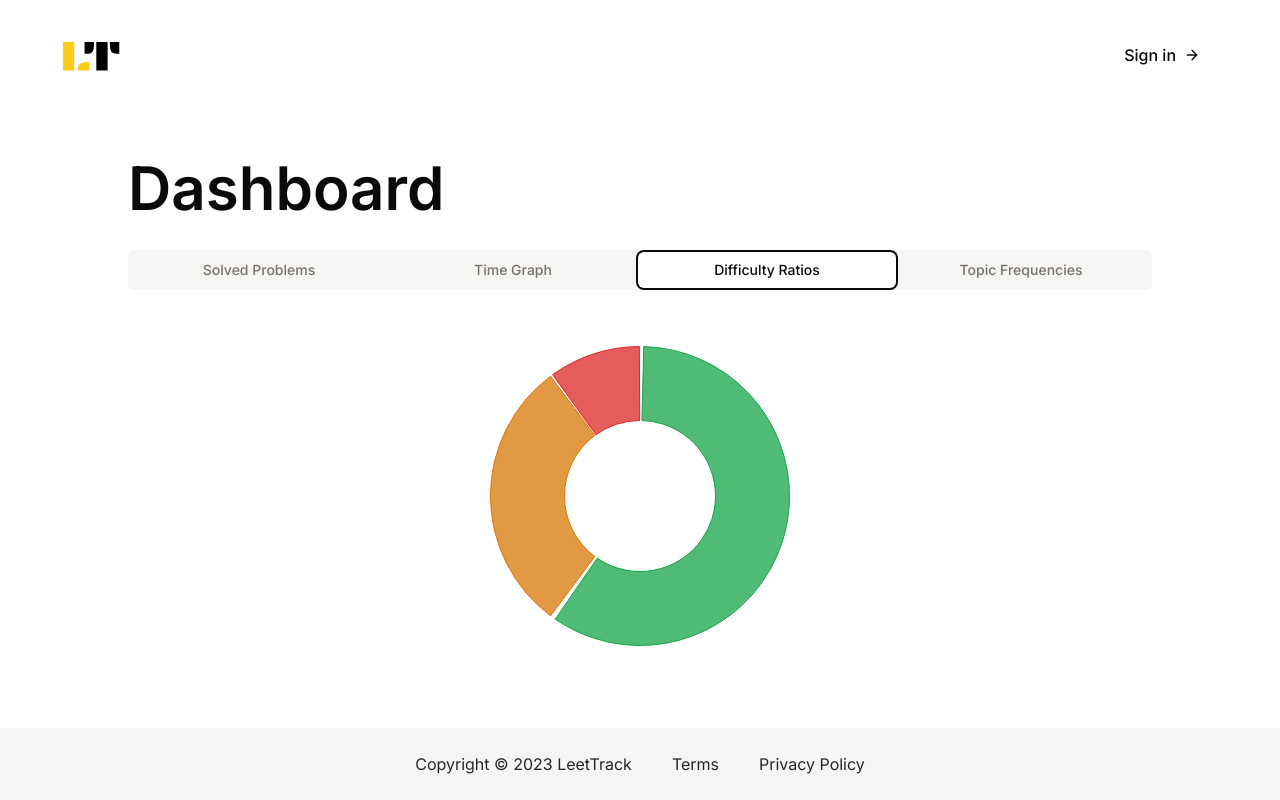
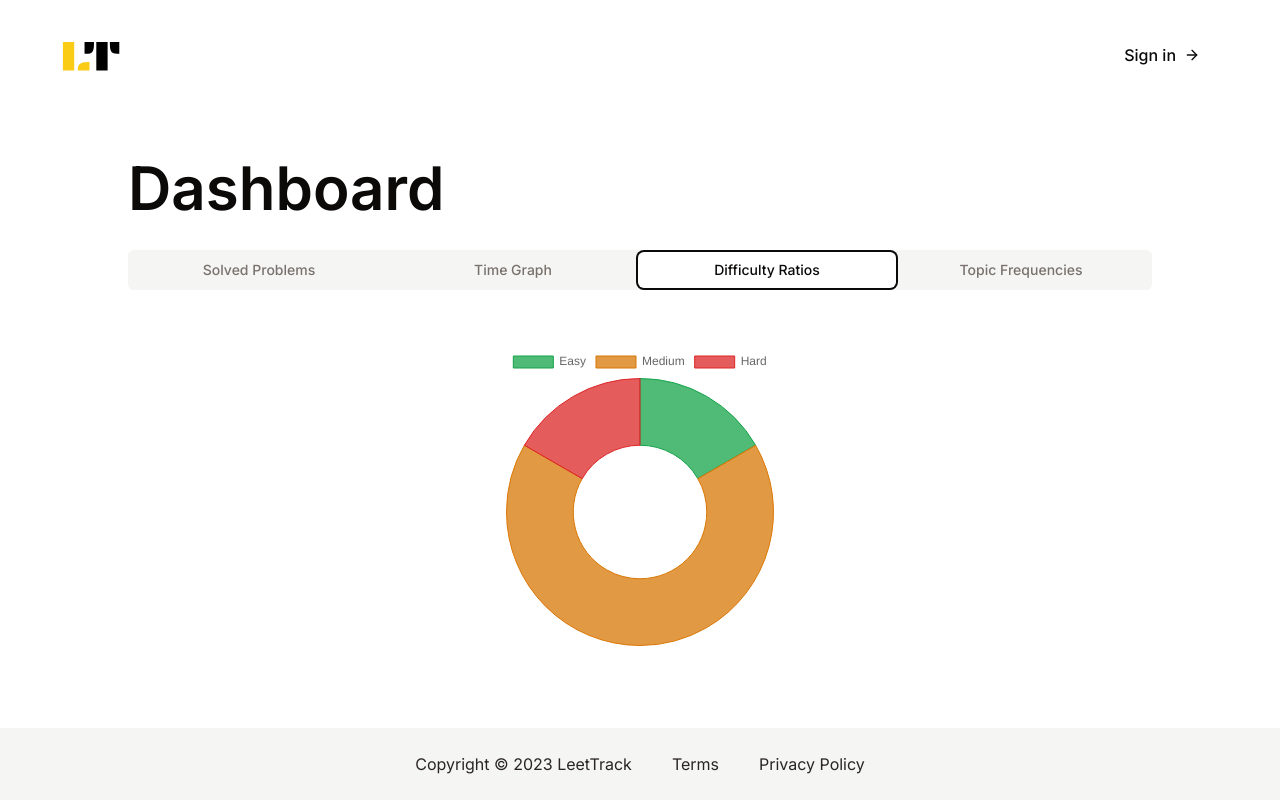
Before and after one commit to P0u4a/leet-track, a Next.js app: page /dashboard in a window 1280 px wide. Both pictures are taken after a click on the tab "Difficulty Ratios". Built offline with nearby package versions, Linux system fonts and the light colour scheme; no server answers.

Commit message:
Add custom tooltip to donut chart

```diff
--- a/src/app/dashboard/page.tsx
+++ b/src/app/dashboard/page.tsx
@@ -44,7 +44,11 @@ export default async function Dashboard() {
                             <TabsContent value="diff-ratios">
                                 <div className="flex justify-center items-center">
                                     <div className="max-w-md flex justify-center items-center">
-                                        <DonutChart />
+                                        <DonutChart
+                                            data={difficultyRatios(
+                                                mockQuestions
+                                            )}
+                                        />
                                     </div>
                                 </div>
                             </TabsContent>
--- a/src/components/donut-chart.tsx
+++ b/src/components/donut-chart.tsx
@@ -1,19 +1,28 @@
 'use client';
 
-import { Chart as ChartJS, ArcElement, Tooltip, Legend } from 'chart.js';
+import {
+    Chart as ChartJS,
+    ArcElement,
+    Tooltip,
+    Legend,
+    plugins,
+} from 'chart.js';
 import { Doughnut } from 'react-chartjs-2';
-import type {
-    ChartOptions,
-    DoughnutController,
-    DoughnutDataPoint,
-    TooltipModel,
-} from 'chart.js';
 
-export const data = {
+type DonutChartProps = {
+    data: number[];
+};
+
+ChartJS.register(ArcElement, Tooltip, Legend);
+
+export default function DonutChart({ data }: DonutChartProps) {
+    return (
+        <Doughnut
+            data={{
                 labels: ['Easy', 'Medium', 'Hard'],
                 datasets: [
                     {
-            data: [60, 30, 10],
+                        data: data,
                         hoverBackgroundColor: ['#16a34a', '#d97706', '#dc2626'],
                         backgroundColor: [
                             'rgb(22 163 74 / 0.75)',
@@ -23,30 +32,25 @@ export const data = {
                         borderColor: ['#16a34a', '#d97706', '#dc2626'],
                         borderWidth: 1,
                         hoverOffset: 4,
-            spacing: 3,
                     },
                 ],
-};
-
-const customTooltip = (tooltipModel: any) => {
-    const dataset = data.datasets[tooltipModel.datasetIndex];
-    const currentValue = dataset.data[tooltipModel.index];
-
-    // Custom tooltip label with a symbol (e.g., %)
-    return `${currentValue}%`;
-};
-
-ChartJS.register(ArcElement, Tooltip);
-
-export default function DonutChart() {
-    const options: ChartOptions = {
+            }}
+            options={{
                 plugins: {
                     tooltip: {
+                        backgroundColor: '#f5f5f4',
+                        titleColor: '#0c0a09',
+                        bodyColor: '#0c0a09',
                         callbacks: {
-                    label: customTooltip,
+                            label: (context) => {
+                                return `${
+                                    context.dataset.data[context.dataIndex]
+                                }%`;
                             },
                         },
                     },
-    };
-    return <Doughnut data={data} options={options} />;
+                },
+            }}
+        />
+    );
 }
--- a/src/lib/formatting/diff-ratios.tsx
+++ b/src/lib/formatting/diff-ratios.tsx
@@ -11,37 +11,31 @@ type Questions = {
     notes: string | null;
 }[];
 
-type DiffRatios = {
-    difficulty: Difficulty;
-    percentage: number;
-}[];
-
 export function difficultyRatios(data: Questions) {
     const n = data.length;
-    let easyCount = 0;
-    let mediumCount = 0;
-    let hardCount = 0;
+    const diffCounts = {
+        easyCount: 0,
+        mediumCount: 0,
+        hardCount: 0,
+    };
 
     for (const question of data) {
-        if (question.difficulty === 'Easy') easyCount++;
-        if (question.difficulty === 'Medium') mediumCount++;
-        if (question.difficulty === 'Hard') hardCount++;
+        if (question.difficulty === 'Easy') diffCounts.easyCount++;
+        if (question.difficulty === 'Medium') diffCounts.mediumCount++;
+        if (question.difficulty === 'Hard') diffCounts.hardCount++;
     }
 
-    const res: DiffRatios = [
-        {
-            difficulty: 'Easy',
-            percentage: parseFloat(((easyCount / n) * 100).toFixed(2)),
-        },
-        {
-            difficulty: 'Medium',
-            percentage: parseFloat(((mediumCount / n) * 100).toFixed(2)),
-        },
-        {
-            difficulty: 'Hard',
-            percentage: parseFloat(((hardCount / n) * 100).toFixed(2)),
-        },
-    ];
+    let res: number[] = [];
 
+    for (const count in diffCounts) {
+        res.push(
+            parseFloat(
+                (
+                    (diffCounts[count as keyof typeof diffCounts] / n) *
+                    100
+                ).toFixed(2)
+            )
+        );
+    }
     return res;
 }
```
Lines whose indentation alone changed are shown as unchanged.
